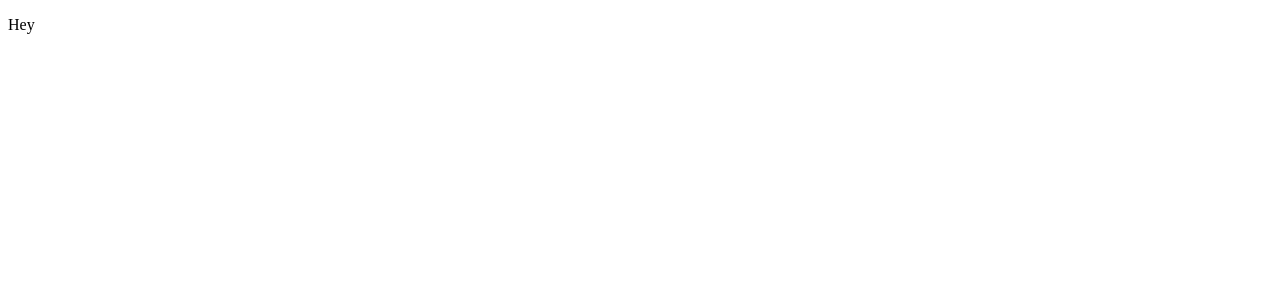
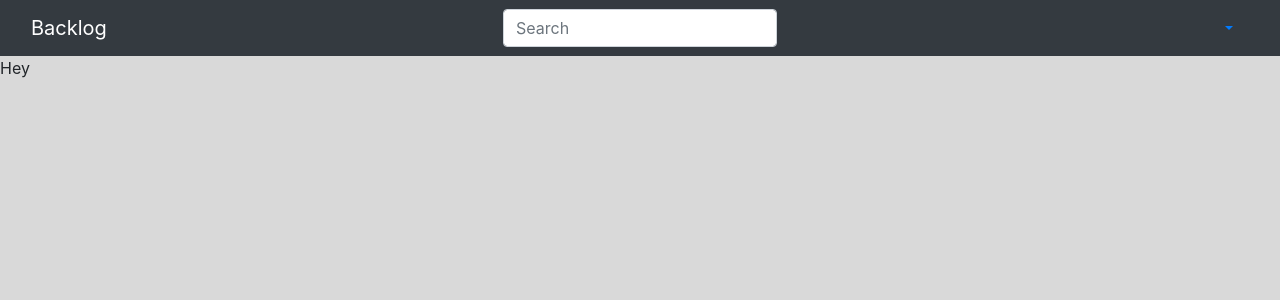
Before and after one commit to TheJoeyBeans/backlog-capstone, a React (Create React App) app in the folder backlog-frontend/: page / in a window 1280 px wide. Shown: the top 300 px of the page. Built offline with nearby package versions, Linux system fonts and the light colour scheme.

Commit message:
Created site header and added some light styling

```diff
--- a/backlog-frontend/package.json
+++ b/backlog-frontend/package.json
@@ -3,7 +3,9 @@
   "version": "0.1.0",
   "private": true,
   "dependencies": {
+    "bootstrap": "^4.4.1",
     "react": "^16.12.0",
+    "react-bootstrap": "^1.0.0-beta.16",
     "react-dom": "^16.12.0",
     "react-scripts": "3.2.0"
   },
--- /dev/null
+++ b/backlog-frontend/src/App.css
@@ -0,0 +1,12 @@
+body{
+	background-color: #d9d9d9;
+}
+
+.searchBar{
+	position: relative;
+	margin: 0 auto;
+}
+
+.headerDropDown{
+	float: right;
+}
--- a/backlog-frontend/src/App.js
+++ b/backlog-frontend/src/App.js
@@ -1,5 +1,9 @@
 import React from 'react';
 import HomePage from './HomePage';
+import SiteHeader from './SiteHeader';
+import 'bootstrap/dist/css/bootstrap.min.css';
+import './App.css';
+
 
 function App() {
   return (
--- a/backlog-frontend/src/HomePage/index.js
+++ b/backlog-frontend/src/HomePage/index.js
@@ -1,4 +1,5 @@
 import React, { Component } from 'react';
+import SiteHeader from '../SiteHeader';
 
 class HomePage extends Component {
 	constructor(){
@@ -8,6 +9,7 @@ class HomePage extends Component {
 	render(){
 		return(
 			<div>
+				<SiteHeader />
 				<p>Hey</p>
 			</div>
 		)
--- /dev/null
+++ b/backlog-frontend/src/SiteHeader/index.js
@@ -0,0 +1,26 @@
+import React from 'react';
+import { Navbar, NavDropdown, Form, FormControl, Col } from 'react-bootstrap';
+
+function SiteHeader(){
+	return(
+		<Navbar sticky="top" variant="dark" bg='dark'>
+			<Col>
+				<Navbar.Brand>Backlog</Navbar.Brand>
+			</Col>
+			<Col xs={8}>
+				<Form inline>
+					<FormControl type="text" placeholder="Search" className='searchBar'/>
+				</Form>
+			</Col>
+			<Col>
+				<NavDropdown id="basic-nav-dropdown" className='headerDropDown'>
+					<NavDropdown.Item>Profile</NavDropdown.Item>
+					<NavDropdown.Item>Backlog</NavDropdown.Item>
+					<NavDropdown.Item>Completed Games</NavDropdown.Item>
+				</NavDropdown>
+			</Col>
+		</Navbar>
+	)
+}
+
+export default SiteHeader;
```
Also changed, not shown: 1 other file (tests, documents, lock files or other folders).
